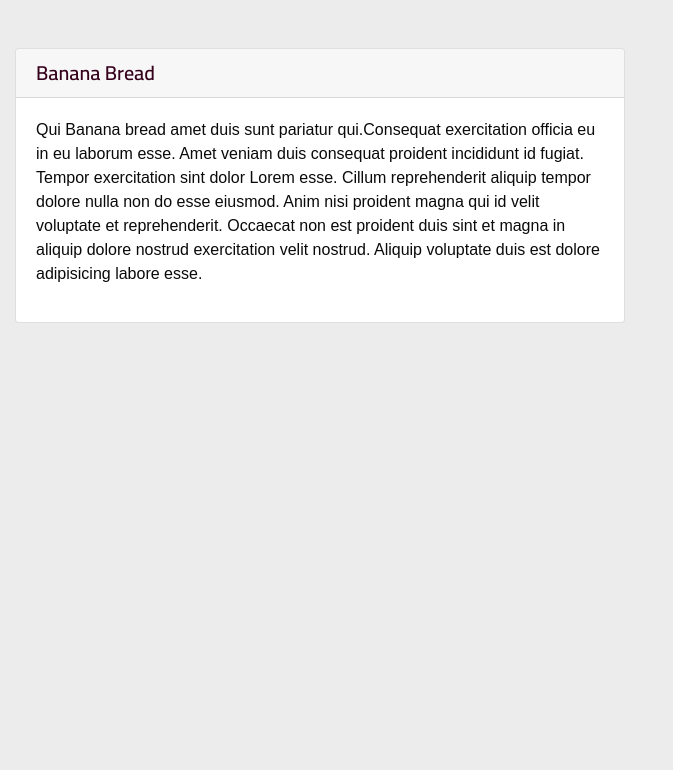
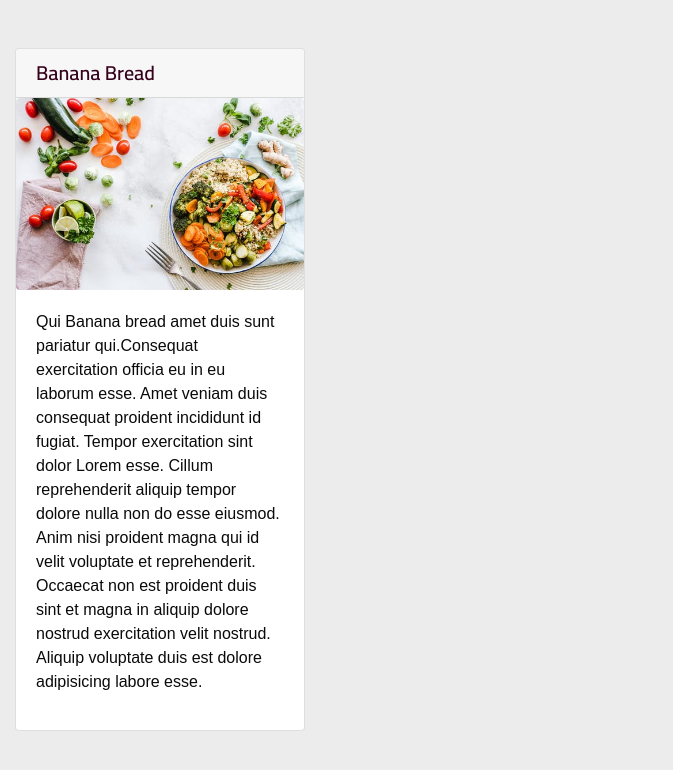
Before and after one commit to CaptainStorm21/Angular-9-recipe, an Angular app: page / in a window 1280 px wide. Shown: the top 770 px of the page, without its empty margins (0-673 px from the left). Built offline with nearby package versions, Linux system fonts and the light colour scheme; a web font is replaced by a local one.

Commit message:
default image configured

```diff
--- a/src/app/app.component.html
+++ b/src/app/app.component.html
@@ -1,8 +1,9 @@
 <div class="container-fluid">
   <div class="row mt-5">
-    <div class="col-sm-12 col-md-6 col-lg-6">
+    <div class="col-sm-12 col-md-3 col-lg-3">
       <div class="recipe card">
-        <h5 class="card-header">{{recipe.title}}</h5>
+        <h5 class="card-header header">{{recipe.title}}</h5>
+        <img class="img-fluid rounded mx-auto" src="{{this.recipe.cover_photo ? this.recipe.cover_photo:'/assets/default.jpeg'}}"  alt="Banana Bread">
         <div class="card-body">
           <p>{{recipe.description}}</p>
         </div>
```
Also changed, not shown: src/assets/banana-bread-horiz-a-1600.jpg (added), src/assets/default.jpeg (added).
